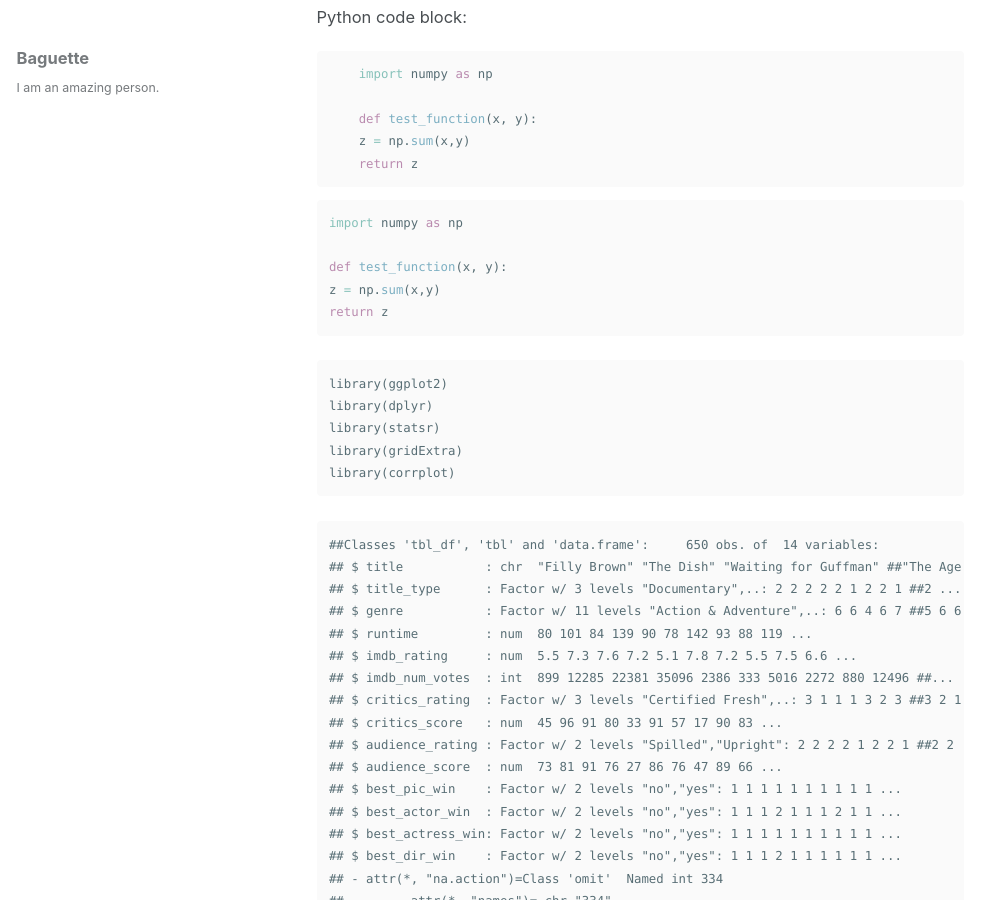
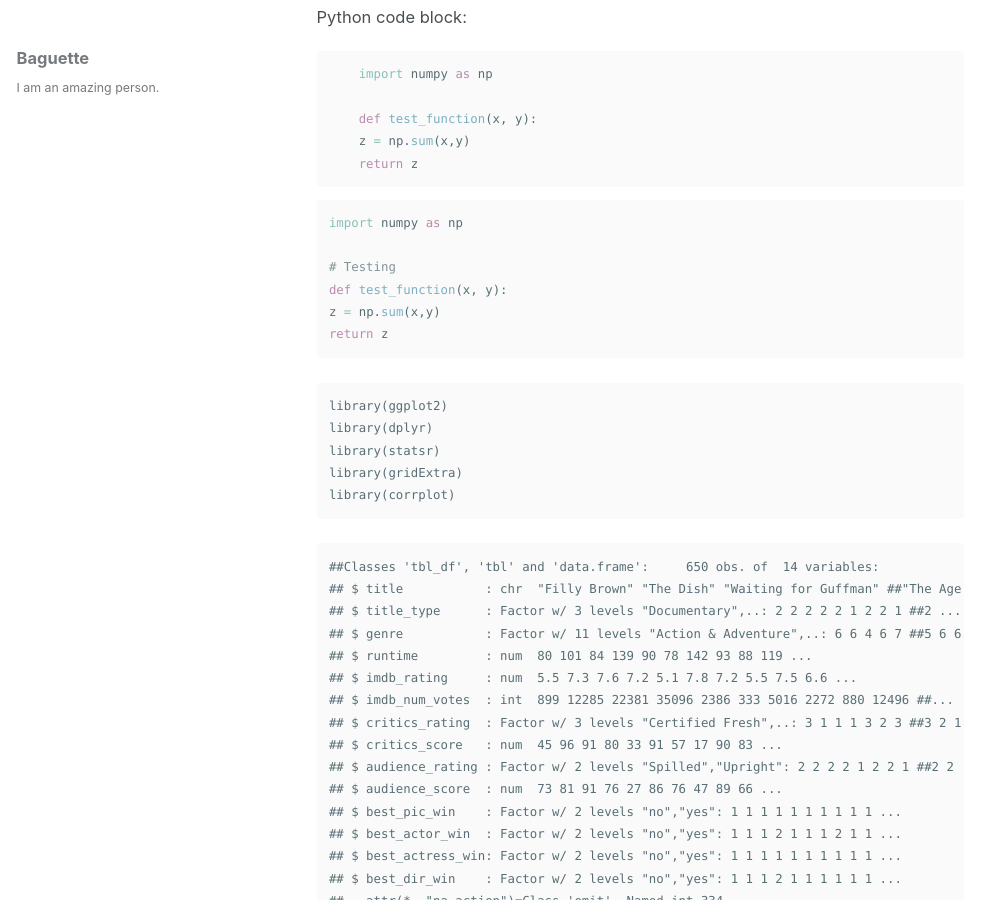
Before and after one commit to baguettexci/baguettexci.gituhb.io, a Jekyll site: the page built from _posts/2018-10-09-Test2.md, in a window 1280 px wide and 900 px high, scrolled down 727 px. Shown: the whole window, without its empty margins (0-1007 px from the left). Built offline with Jekyll 4.4.1, drawn with Linux system fonts in a browser that asks for light colours; nearby versions of some CDN libraries.

Commit message:
Update 2018-10-09-Test2.md

````diff
--- a/_posts/2018-10-09-Test2.md
+++ b/_posts/2018-10-09-Test2.md
@@ -42,6 +42,7 @@ Python code block:
 ```python
 import numpy as np
 
+# Testing
 def test_function(x, y):
 z = np.sum(x,y)
 return z
````
